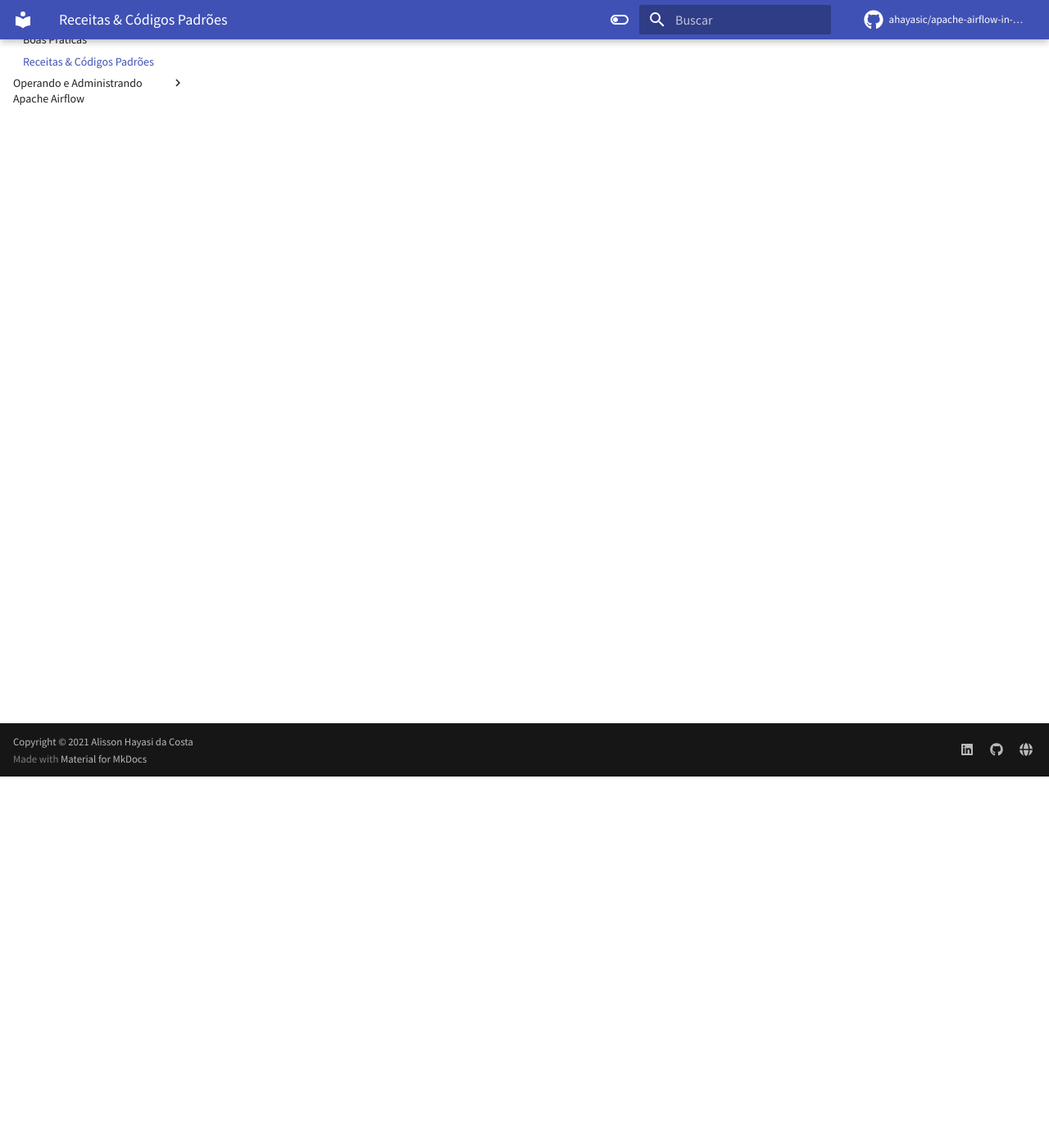
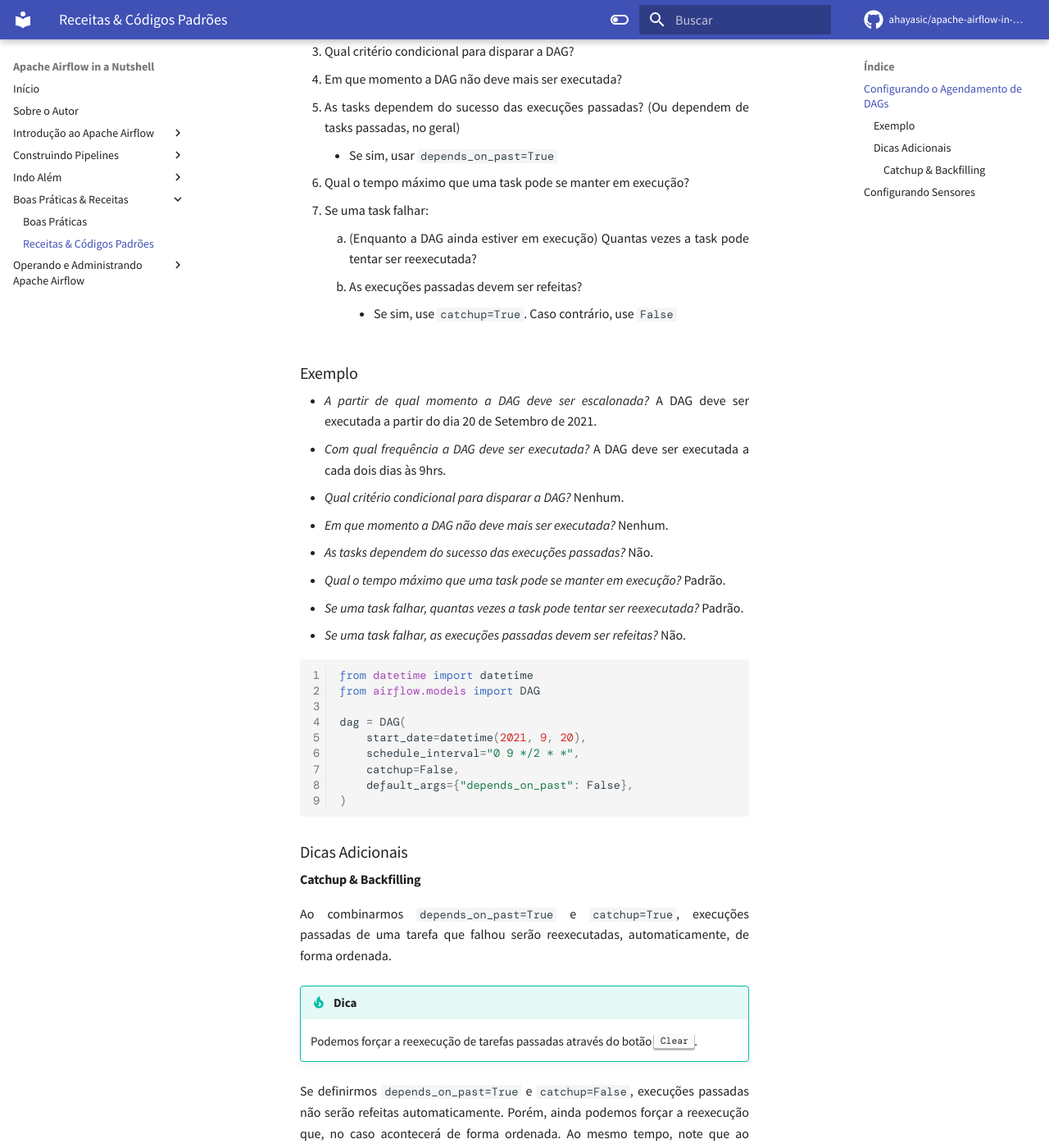
Before and after one commit to ahayasic/apache-airflow-in-a-nutshell, an MkDocs documentation site: the page built from docs/content/best_practices/recipes.md, in a window 1280 px wide and 1400 px high, scrolled down 453 px. Shown: the whole window at 82% size. Built offline with MkDocs 1.6.1 and Material for MkDocs 9.7.7, drawn with Linux system fonts in a browser that asks for light colours; some web fonts are replaced; comment, search, counter and statistics services are not loaded; some of the changed text lies outside the part shown.

Commit message:
Update docs

````diff
--- a/docs/content/best_practices/recipes.md
+++ b/docs/content/best_practices/recipes.md
@@ -1 +1,76 @@
-!!! info "Work in progress"
+# Receitas & Códigos Padrões
+
+## Configurando o Agendamento de DAGs
+
+O agendamento de DAGs é simples e dividido em duas etapas:
+
+- Agendamento da DAG
+- Escalonamento das Tarefas
+
+Logo, no geral precisamos responder as seguintes perguntas:
+
+1. A partir de qual momento a DAG deve ser escalonada?
+
+2. Com qual frequência a DAG deve ser executada?
+
+    - Se manual, atribuir `None`.
+    - Se possível utilizar [cron](), utilizar cron. Caso contrário, utilizar [datetime]().
+
+3. Qual critério condicional para disparar a DAG?
+
+4. Em que momento a DAG não deve mais ser executada?
+
+5. As tasks dependem do sucesso das execuções passadas? (Ou dependem de tasks passadas, no geral)
+
+    - Se sim, usar `depends_on_past=True`
+
+6. Qual o tempo máximo que uma task pode se manter em execução?
+
+7. Se uma task falhar:
+
+    1. (Enquanto a DAG ainda estiver em execução) Quantas vezes a task pode tentar ser reexecutada?
+    2. As execuções passadas devem ser refeitas?
+
+        - Se sim, use `catchup=True`. Caso contrário, use `False`
+
+### Exemplo
+
+- *A partir de qual momento a DAG deve ser escalonada?* A DAG deve ser executada a partir do dia 20 de Setembro de 2021.
+- *Com qual frequência a DAG deve ser executada?* A DAG deve ser executada a cada dois dias às 9hrs.
+- *Qual critério condicional para disparar a DAG?* Nenhum.
+- *Em que momento a DAG não deve mais ser executada?* Nenhum.
+- *As tasks dependem do sucesso das execuções passadas?* Não.
+- *Qual o tempo máximo que uma task pode se manter em execução?* Padrão.
+- *Se uma task falhar, quantas vezes a task pode tentar ser reexecutada?* Padrão.
+- *Se uma task falhar, as execuções passadas devem ser refeitas?* Não.
+
+```python
+from datetime import datetime
+from airflow.models import DAG
+
+dag = DAG(
+    start_date=datetime(2021, 9, 20),
+    schedule_interval="0 9 */2 * *",
+    catchup=False,
+    default_args={"depends_on_past": False},
+)
+```
+
+### Dicas Adicionais
+
+#### Catchup & Backfilling
+
+Ao combinarmos `depends_on_past=True` e `catchup=True`, execuções passadas de uma tarefa que falhou serão reexecutadas, automaticamente, de forma ordenada.
+
+!!! tip "Dica"
+    Podemos forçar a reexecução de tarefas passadas através do botão ++"Clear"++.
+
+Se definirmos `depends_on_past=True` e `catchup=False`, execuções passadas não serão refeitas automaticamente. Porém, ainda podemos forçar a reexecução que, no caso acontecerá de forma ordenada. Ao mesmo tempo, note que ao definirmos `depends_on_past=True` para uma tarefa e ela falhar, execuções posteriores dessa mesma tarefa não irão acontecer automaticamente.
+
+Se definirmos `depends_on_past=False` e `catchup=True`, tasks que falharam serão reexecutadas mas de forma desordenada.
+
+Já se `depends_on_past=False` e `catchup=False`, não haverá qualquer reexecução de tarefa ou dependências.
+
+Portanto, caso a dependência com tasks passadas não seja um comportamento desejado, mas a reexecução de tarefas passadas (e.g. processamento) seja desejada eventualmente, o procedimento a ser seguido é: alterar os valores de `depends_on_past` e `catchup`; executar as tarefas; voltar as configurações para a forma inicial.
+
+## Configurando Sensores
````
Also changed, not shown: docs/content/building_pipelines/scheduling_and_sensors.md (+10 -1 lines).
